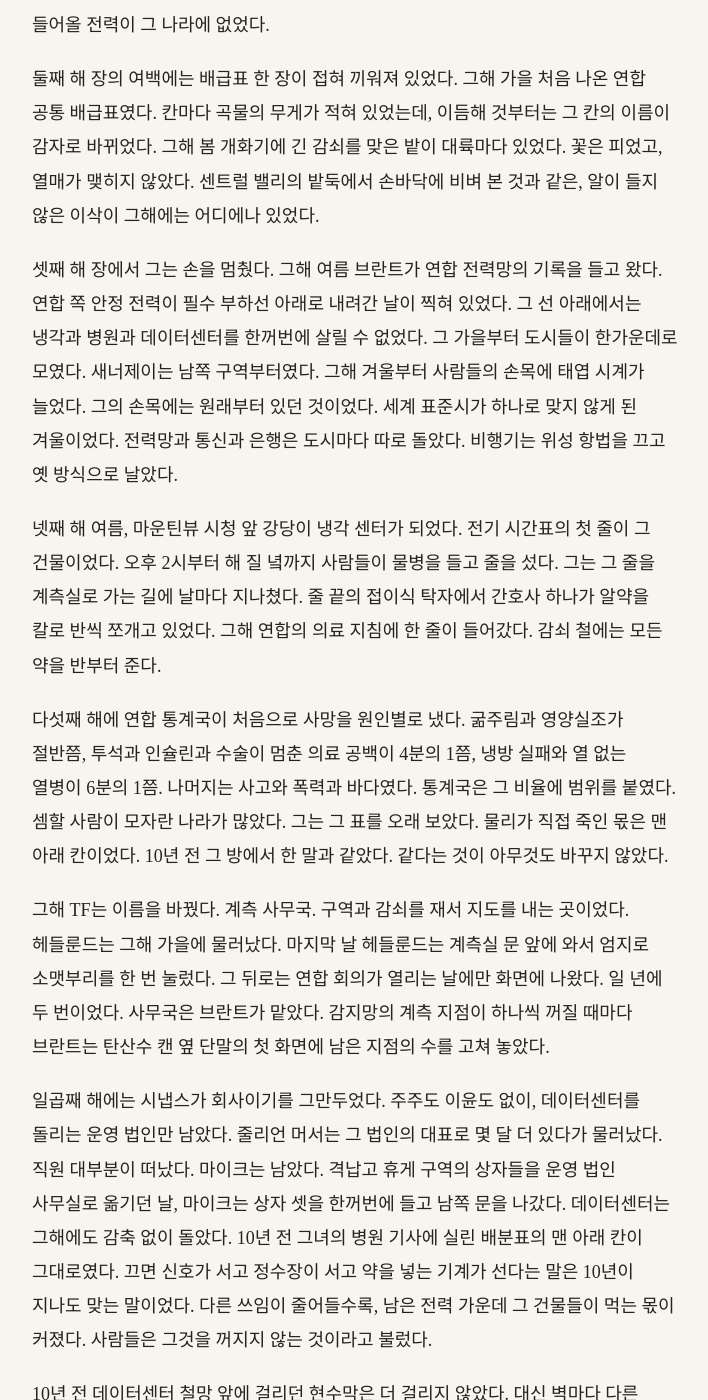
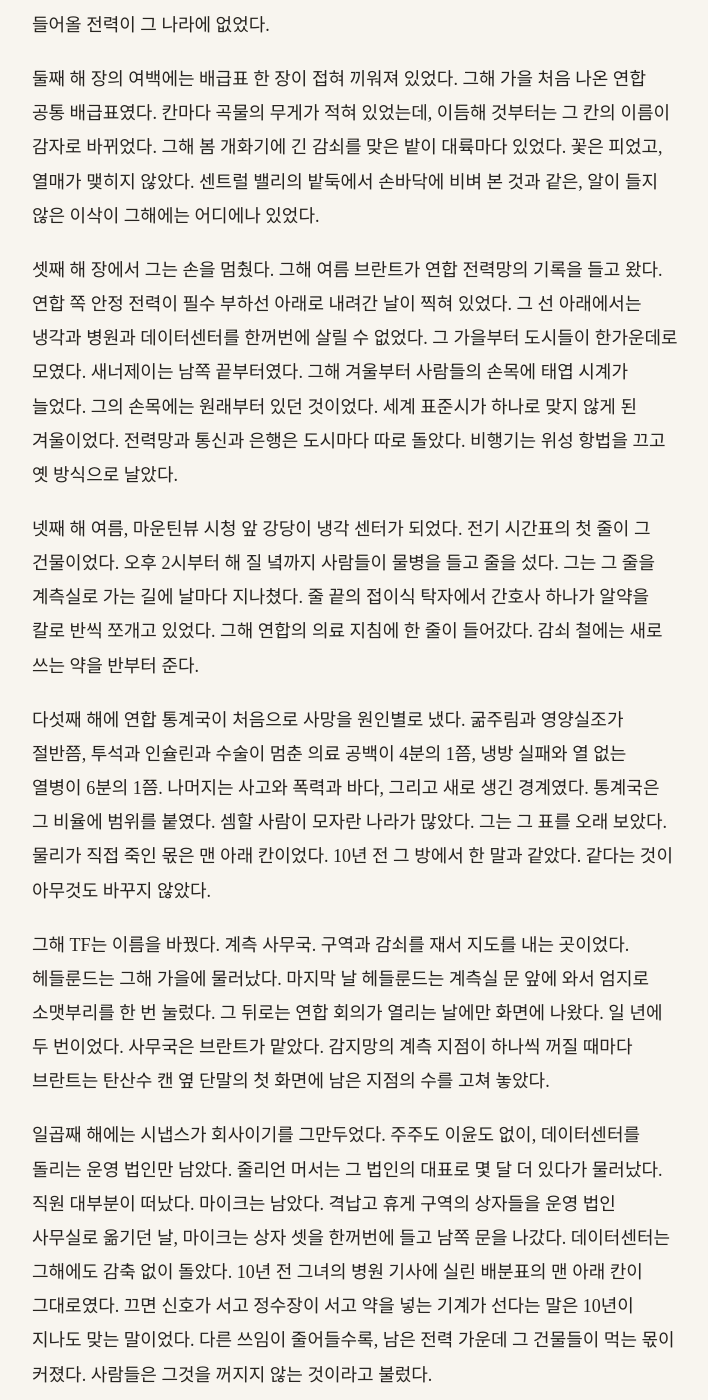
Before and after one commit to kangkkang/writer_s1_public, a Jekyll site: the page built from vol3/086.md, in a window 1280 px wide and 1400 px high, scrolled down 4951 px. Shown: the whole window, without its empty margins (284-992 px from the left). Built offline with Jekyll 4.4.1, drawn with Linux system fonts in a browser that asks for light colours; our own code applies the rules of GitHub Pages for plain Markdown files; some of the changed text lies outside the part shown.

Commit message:
Update from https://github.com/kangkkang/writer_s1/commit/f842e75583c603fe46ae1a52a5d513e42b029feb

```diff
--- a/vol3/086.md
+++ b/vol3/086.md
@@ -52,7 +52,7 @@
 
 받는 사람 칸에 그의 이름이 있었다. 성까지.
 
-그는 계측실 바닥에 서른네 장을 시각 순서대로 늘어놓았다. 상파울루 셋. 바스토 다섯. 동아프리카 셋. 북유럽 넷. 오스트레일리아 내륙 다섯. 모양 칸에는 운영원들의 말이 따옴표째 적혀 있었다. 각진 것, 둥근 것, 한 점으로 줄어드는 것. 그는 그것들을 종이에 옮겨 그렸다. 같은 날 잡힌 것끼리 나란히, 시각이 앞선 것을 왼쪽에. 무엇이 무엇 다음에 오는지를 찾았다.
+그는 계측실 바닥에 서른네 장을 시각 순서대로 늘어놓았다. 장마다 패인 자리의 수가 달랐다. 상파울루 셋. 바스토 다섯. 동아프리카 셋. 북유럽 넷. 오스트레일리아 내륙 다섯. 모양 칸에는 운영원들의 말이 따옴표째 적혀 있었다. 각진 것, 둥근 것, 한 점으로 줄어드는 것. 그는 그것들을 종이에 옮겨 그렸다. 같은 날 잡힌 것끼리 나란히, 시각이 앞선 것을 왼쪽에. 무엇이 무엇 다음에 오는지를 찾았다.
 
 2주 동안 그렸다. 아무것도 이어지지 않았다. 셋 다음에 다섯이 오는 밤이 있었고, 다섯 다음에 셋이 오는 밤이 있었다. 한 점으로 줄어든 것 다음에 각진 것이 오기도 했다. 서른네 개의 점으로는 선이 그어지지 않았다.
 
@@ -108,11 +108,11 @@
 
 둘째 해 장의 여백에는 배급표 한 장이 접혀 끼워져 있었다. 그해 가을 처음 나온 연합 공통 배급표였다. 칸마다 곡물의 무게가 적혀 있었는데, 이듬해 것부터는 그 칸의 이름이 감자로 바뀌었다. 그해 봄 개화기에 긴 감쇠를 맞은 밭이 대륙마다 있었다. 꽃은 피었고, 열매가 맺히지 않았다. 센트럴 밸리의 밭둑에서 손바닥에 비벼 본 것과 같은, 알이 들지 않은 이삭이 그해에는 어디에나 있었다.
 
-셋째 해 장에서 그는 손을 멈췄다. 그해 여름 브란트가 연합 전력망의 기록을 들고 왔다. 연합 쪽 안정 전력이 필수 부하선 아래로 내려간 날이 찍혀 있었다. 그 선 아래에서는 냉각과 병원과 데이터센터를 한꺼번에 살릴 수 없었다. 그 가을부터 도시들이 한가운데로 모였다. 새너제이는 남쪽 구역부터였다. 그해 겨울부터 사람들의 손목에 태엽 시계가 늘었다. 그의 손목에는 원래부터 있던 것이었다. 세계 표준시가 하나로 맞지 않게 된 겨울이었다. 전력망과 통신과 은행은 도시마다 따로 돌았다. 비행기는 위성 항법을 끄고 옛 방식으로 날았다.
+셋째 해 장에서 그는 손을 멈췄다. 그해 여름 브란트가 연합 전력망의 기록을 들고 왔다. 연합 쪽 안정 전력이 필수 부하선 아래로 내려간 날이 찍혀 있었다. 그 선 아래에서는 냉각과 병원과 데이터센터를 한꺼번에 살릴 수 없었다. 그 가을부터 도시들이 한가운데로 모였다. 새너제이는 남쪽 끝부터였다. 그해 겨울부터 사람들의 손목에 태엽 시계가 늘었다. 그의 손목에는 원래부터 있던 것이었다. 세계 표준시가 하나로 맞지 않게 된 겨울이었다. 전력망과 통신과 은행은 도시마다 따로 돌았다. 비행기는 위성 항법을 끄고 옛 방식으로 날았다.
 
-넷째 해 여름, 마운틴뷰 시청 앞 강당이 냉각 센터가 되었다. 전기 시간표의 첫 줄이 그 건물이었다. 오후 2시부터 해 질 녘까지 사람들이 물병을 들고 줄을 섰다. 그는 그 줄을 계측실로 가는 길에 날마다 지나쳤다. 줄 끝의 접이식 탁자에서 간호사 하나가 알약을 칼로 반씩 쪼개고 있었다. 그해 연합의 의료 지침에 한 줄이 들어갔다. 감쇠 철에는 모든 약을 반부터 준다.
+넷째 해 여름, 마운틴뷰 시청 앞 강당이 냉각 센터가 되었다. 전기 시간표의 첫 줄이 그 건물이었다. 오후 2시부터 해 질 녘까지 사람들이 물병을 들고 줄을 섰다. 그는 그 줄을 계측실로 가는 길에 날마다 지나쳤다. 줄 끝의 접이식 탁자에서 간호사 하나가 알약을 칼로 반씩 쪼개고 있었다. 그해 연합의 의료 지침에 한 줄이 들어갔다. 감쇠 철에는 새로 쓰는 약을 반부터 준다.
 
-다섯째 해에 연합 통계국이 처음으로 사망을 원인별로 냈다. 굶주림과 영양실조가 절반쯤, 투석과 인슐린과 수술이 멈춘 의료 공백이 4분의 1쯤, 냉방 실패와 열 없는 열병이 6분의 1쯤. 나머지는 사고와 폭력과 바다였다. 통계국은 그 비율에 범위를 붙였다. 셈할 사람이 모자란 나라가 많았다. 그는 그 표를 오래 보았다. 물리가 직접 죽인 몫은 맨 아래 칸이었다. 10년 전 그 방에서 한 말과 같았다. 같다는 것이 아무것도 바꾸지 않았다.
+다섯째 해에 연합 통계국이 처음으로 사망을 원인별로 냈다. 굶주림과 영양실조가 절반쯤, 투석과 인슐린과 수술이 멈춘 의료 공백이 4분의 1쯤, 냉방 실패와 열 없는 열병이 6분의 1쯤. 나머지는 사고와 폭력과 바다, 그리고 새로 생긴 경계였다. 통계국은 그 비율에 범위를 붙였다. 셈할 사람이 모자란 나라가 많았다. 그는 그 표를 오래 보았다. 물리가 직접 죽인 몫은 맨 아래 칸이었다. 10년 전 그 방에서 한 말과 같았다. 같다는 것이 아무것도 바꾸지 않았다.
 
 그해 TF는 이름을 바꿨다. 계측 사무국. 구역과 감쇠를 재서 지도를 내는 곳이었다. 헤들룬드는 그해 가을에 물러났다. 마지막 날 헤들룬드는 계측실 문 앞에 와서 엄지로 소맷부리를 한 번 눌렀다. 그 뒤로는 연합 회의가 열리는 날에만 화면에 나왔다. 일 년에 두 번이었다. 사무국은 브란트가 맡았다. 감지망의 계측 지점이 하나씩 꺼질 때마다 브란트는 탄산수 캔 옆 단말의 첫 화면에 남은 지점의 수를 고쳐 놓았다.
 
@@ -140,7 +140,7 @@
 
 *여기 해안 언덕에도 발신소 탑이 하나 있어요. 운영원은 웨이드 오도넬이에요. 쉰쯤 됐고, 판을 손으로 닦는 사람이에요. 마르타처럼요. 이사 오고 둘째 주에 찾아갔어요. 10년째 보고를 받고 있다고 했더니 웃더라고요. 자기도 몇 번 보낸 적이 있대요. 제 표에 그 사람 이름이 세 번 있었어요.*
 
-*그 사람 말이, 요즘은 같은 밤에 잡힌 무늬는 다들 개수가 같대요. 몇 해 전에는 셋, 다섯, 넷 제각각이었는데, 올여름부터는 같은 밤이면 같은 수래요. 회선에서 다른 탑 사람들도 그렇게 말한대요. 저는 그 말만 적어 뒀어요. 9월 19일 밤, 오도넬 씨, 손목시계로 두 번. 해석은 못 해요. 그건 늘 그랬듯이요.*
+*그 사람 말이, 요즘은 같은 밤에 잡힌 무늬는 다들 개수가 같대요. 몇 해 전에는 셋, 다섯, 넷 제각각이었는데, 올여름부터는 같은 밤이면 같은 수래요. 회선에서 다른 탑 사람들도 그렇게 말한대요. 저는 그 말만 적어 뒀어요. 9월 19일 밤, 오도넬 씨, 화면하고 손목시계로 두 번. 해석은 못 해요. 그건 늘 그랬듯이요.*
 
 *추워지기 전에 담요를 하나 더 구해야 해요. 다음 편지에 쓸게요.*
 
```
Also changed, not shown: other parts of vol3/086.md (+2 -2 lines), vol3/087.md (+5 -5 lines), vol3/088.md (+4 -4 lines), vol3/089.md (+10 -10 lines), vol3/090.md (+11 -11 lines).
